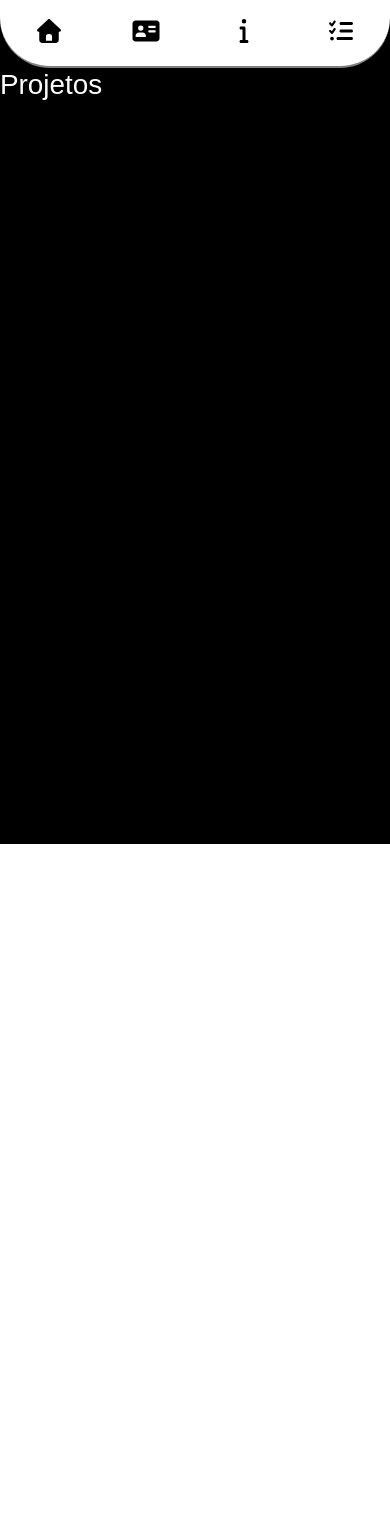
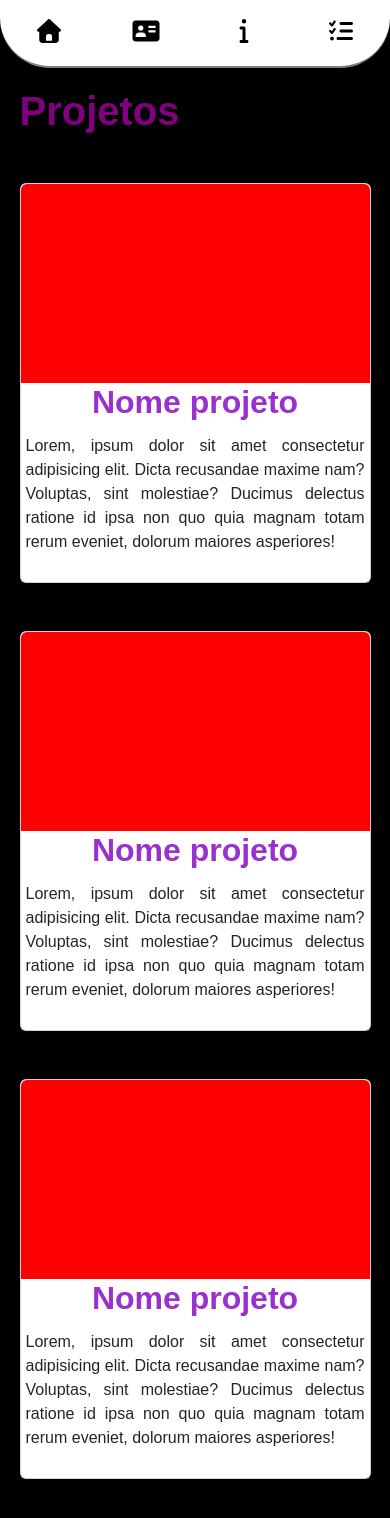
Before and after one commit to ThiagoAndrade92/portifolio, a React (Vite) app in the folder portifolio/: page /projects in a window 390 px wide. Shown: the top 1518 px of the page. Before the commit the page ends 844 px from the top, so only its background shows below. Built offline with nearby package versions, Linux system fonts and the light colour scheme.

Commit message:
mobile first pronto, falta colocar dados reais

```diff
--- a/portifolio/package.json
+++ b/portifolio/package.json
@@ -11,6 +11,7 @@
   },
   "dependencies": {
     "@fortawesome/fontawesome-svg-core": "^7.0.1",
+    "@fortawesome/free-brands-svg-icons": "^7.0.1",
     "@fortawesome/free-solid-svg-icons": "^7.0.1",
     "@fortawesome/react-fontawesome": "^3.0.2",
     "bootstrap": "^5.3.8",
--- a/portifolio/src/index.css
+++ b/portifolio/src/index.css
@@ -1,3 +1,19 @@
+:root {
+   --lavender: #E6E6FA;
+   --thistle: #D8BFD8;
+   --plum: #DDA0DD;
+   --orchid: #DA70D6;
+   --violet: #EE82EE;
+   --medium-orchid: #BA55D3;
+   --medium-purple: #9370DB;
+   --amethyst: #9966CC;
+   --dark-orchid: #9932CC;
+   --dark-violet: #9400D3;
+   --dark-magenta: #8B008B;
+   --purple: #800080;
+   --indigo: #4B0082;
+}
+
 * {
    margin: 0;
    padding: 0;
--- /dev/null
+++ b/portifolio/src/pages/About/About.module.css
@@ -0,0 +1,14 @@
+.about {
+   padding: 5%;
+   height: calc(100% - 8%);
+}
+
+.about h1 {
+   font-size: 2.5rem;
+   font-weight: 600;
+   color: var(--purple);
+}
+
+.about p {
+   text-align: justify;
+}
--- a/portifolio/src/pages/About/index.jsx
+++ b/portifolio/src/pages/About/index.jsx
@@ -1,8 +1,15 @@
+//Css
+import style from './About.module.css'
+
 export const About = () => {
 
 
 
    return (
-      <h1>Sobre</h1>
+      <section className={`${style.about} d-flex flex-column align-items-center justify-content-center`}>
+         <h1 className='mb-5'>Sobre mim</h1>
+         <p>Lorem ipsum dolor sit amet consectetur adipisicing elit. Itaque laborum nemo voluptatem necessitatibus ratione ipsum aut, dolorem placeat, minus distinctio magnam soluta. Adipisci cupiditate quaerat tempore incidunt possimus suscipit architecto!
+         Laborum, quae ratione mollitia consectetur accusamus officia natus atque rerum eveniet nesciunt repellat nulla perspiciatis! Rem molestias adipisci ducimus, unde consectetur harum laudantium ad! Dicta harum atque dolores sed saepe.</p>
+      </section>
    )
 };
--- a/portifolio/src/pages/Hero/Hero.module.css
+++ b/portifolio/src/pages/Hero/Hero.module.css
@@ -2,3 +2,20 @@
    height: calc(100% - 8%);
    padding: 5%;
 }
+
+.img_hero {
+   width: 100%;
+}
+
+.img {
+   width: 70%;
+   height: 200px;
+
+   background: url('../../assets/images/perfil.jpg');
+   background-repeat: no-repeat;
+   background-size: cover;
+}
+
+.text p {
+   text-align: justify;
+}
--- a/portifolio/src/pages/Hero/index.jsx
+++ b/portifolio/src/pages/Hero/index.jsx
@@ -1,11 +1,17 @@
+//Css
 import style from './Hero.module.css';
 
 export const Hero = () => {
 
 
    return (
-      <section className={`${style.hero}`}>
-         <h1>Home</h1>
+      <section className={`${style.hero} d-flex flex-column align-items-center justify-content-center`}>
+         <div className={` ${style.img_hero} d-flex align-items-center justify-content-center mb-3`}>
+            <div className={`${style.img}`}></div>
+         </div>
+         <div className={`${style.text}`}>
+            <p>Lorem ipsum dolor sit amet, consectetur adipisicing elit. Saepe eius voluptate modi beatae dolorum, unde ratione exercitationem alias dignissimos ullam quod eligendi sunt distinctio vitae id reiciendis, officia nam inventore.</p>
+         </div>
       </section>
    )
 };
--- /dev/null
+++ b/portifolio/src/pages/Projects/Projects.module.css
@@ -0,0 +1,39 @@
+.projects {
+   padding: 5%;
+   min-height: calc(100% - 8%);
+   background-color: black;
+}
+
+.projects > h1 {
+   font-size: 2.5rem;
+   font-weight: 600;
+   color: var(--purple);
+}
+
+.card {
+   height: 400px;
+   width: 100%;
+}
+
+.card_img {
+   height: 50%;
+   width: 100%;
+}
+
+.img {
+   border-radius: 6px 6px 0 0;
+   background-color: red;
+   height: 100%;
+   width: 100%;
+}
+
+.title {
+   font-size: 2rem;
+   font-weight: 600;
+   color: var(--dark-orchid);
+}
+
+.card p {
+   padding: 5px;
+   text-align: justify;
+}
--- a/portifolio/src/pages/Projects/index.jsx
+++ b/portifolio/src/pages/Projects/index.jsx
@@ -1,9 +1,41 @@
+import style from './Projects.module.css';
+
 export const Projects = () => {
 
 
 
 
    return (
-      <h1>Projetos</h1>
+      <section className={`${style.projects}`}>
+         <h1 className='mb-5'>Projetos</h1>
+
+         <div className={`${style.cards_box}`}>
+
+            <div className={`${style.card} card mb-5`}>
+               <div className={`${style.card_img}`}>
+                  <div className={`${style.img}`}></div>
+               </div>
+                  <h1 className={`${style.title} text-center`}>Nome projeto</h1>
+                  <p>Lorem, ipsum dolor sit amet consectetur adipisicing elit. Dicta recusandae maxime nam? Voluptas, sint molestiae? Ducimus delectus ratione id ipsa non quo quia magnam totam rerum eveniet, dolorum maiores asperiores!</p>
+            </div>
+
+            <div className={`${style.card} card mb-5`}>
+               <div className={`${style.card_img}`}>
+                  <div className={`${style.img}`}></div>
+               </div>
+                  <h1 className={`${style.title} text-center`}>Nome projeto</h1>
+                  <p>Lorem, ipsum dolor sit amet consectetur adipisicing elit. Dicta recusandae maxime nam? Voluptas, sint molestiae? Ducimus delectus ratione id ipsa non quo quia magnam totam rerum eveniet, dolorum maiores asperiores!</p>
+            </div>
+
+            <div className={`${style.card} card mb-5`}>
+               <div className={`${style.card_img}`}>
+                  <div className={`${style.img}`}></div>
+               </div>
+                  <h1 className={`${style.title} text-center`}>Nome projeto</h1>
+                  <p>Lorem, ipsum dolor sit amet consectetur adipisicing elit. Dicta recusandae maxime nam? Voluptas, sint molestiae? Ducimus delectus ratione id ipsa non quo quia magnam totam rerum eveniet, dolorum maiores asperiores!</p>
+            </div>
+
+         </div>{/* cards_box */}
+      </section>
    )
 };
--- /dev/null
+++ b/portifolio/src/pages/Skills/Skills.module.css
@@ -0,0 +1,42 @@
+.skills {
+   padding: 5%;
+   height: calc(100% - 8%);
+}
+
+.skills h1 {
+   font-size: 2.5rem;
+   font-weight: 600;
+   color: var(--purple);
+}
+
+.icon:nth-child(1) {
+   color: #e85925;
+}
+
+.icon:nth-child(2) {
+   color: #254BDD;
+}
+
+.icon:nth-child(3) {
+   color: #efd81d;
+}
+
+.icon:nth-child(4) {
+   color: #5ed3f3;
+}
+
+.icon:nth-child(5) {
+   color: #8713f4;
+}
+
+.icon:nth-child(6) {
+   color: #E84D31;
+}
+
+.icon:nth-child(7) {
+   color: #fff;
+}
+
+.fa {
+   font-size: 3.5rem;
+}
--- a/portifolio/src/pages/Skills/index.jsx
+++ b/portifolio/src/pages/Skills/index.jsx
@@ -1,8 +1,52 @@
+//Css
+import style from './Skills.module.css';
+
+//Font awesome
+import { FontAwesomeIcon } from "@fortawesome/react-fontawesome";
+
+import { faBootstrap, faCss3, faGit, faGithub, faHtml5, faJs, faReact } from '@fortawesome/free-brands-svg-icons';
+
 export const Skills = () => {
 
 
+   return (
+      <section className={`${style.skills} d-flex align-items-center justify-content-center`}>
+         <div className={`${style.conteudo}`}>
+            <h1 className='text-center mb-5'>Habilidades</h1>
 
-   return (
-      <h1>Habilidades</h1>
+            <div className={`${style.icons} row g-3 text-center`}>
+
+               <div className={` ${style.icon} col-4 col-sm-4 col-lg-3`}>
+                  <FontAwesomeIcon icon={faHtml5} className={`${style.fa}`}/>
+               </div>
+
+
+               <div className={` ${style.icon} col-4 col-sm-4 col-lg-3`}>
+                  <FontAwesomeIcon icon={faCss3} className={`${style.fa}`}/>
+               </div>
+
+               <div className={` ${style.icon} col-4 col-sm-4 col-lg-3`}>
+                  <FontAwesomeIcon icon={faJs} className={`${style.fa}`}/>
+               </div>
+
+               <div className={` ${style.icon} col-4 col-sm-4 col-lg-3`}>
+                  <FontAwesomeIcon icon={faReact} className={`${style.fa}`}/>
+               </div>
+
+               <div className={` ${style.icon} col-4 col-sm-4 col-lg-3`}>
+                  <FontAwesomeIcon icon={faBootstrap} className={`${style.fa} col-4 col-sm-4 col-lg-3`}/>
+               </div>
+
+               <div className={` ${style.icon} col-4 col-sm-4 col-lg-3`}>
+                  <FontAwesomeIcon icon={faGit} className={`${style.fa}`}/>
+               </div>
+
+               <div className={` ${style.icon} col-4 col-sm-4 col-lg-3`}>
+                  <FontAwesomeIcon icon={faGithub} className={`${style.fa}`}/>
+               </div>
+
+            </div>
+         </div>
+      </section>
    )
 };
```
Also changed, not shown: portifolio/src/assets/images/perfil.jpg (added), 1 other file (tests, documents, lock files or other folders).
